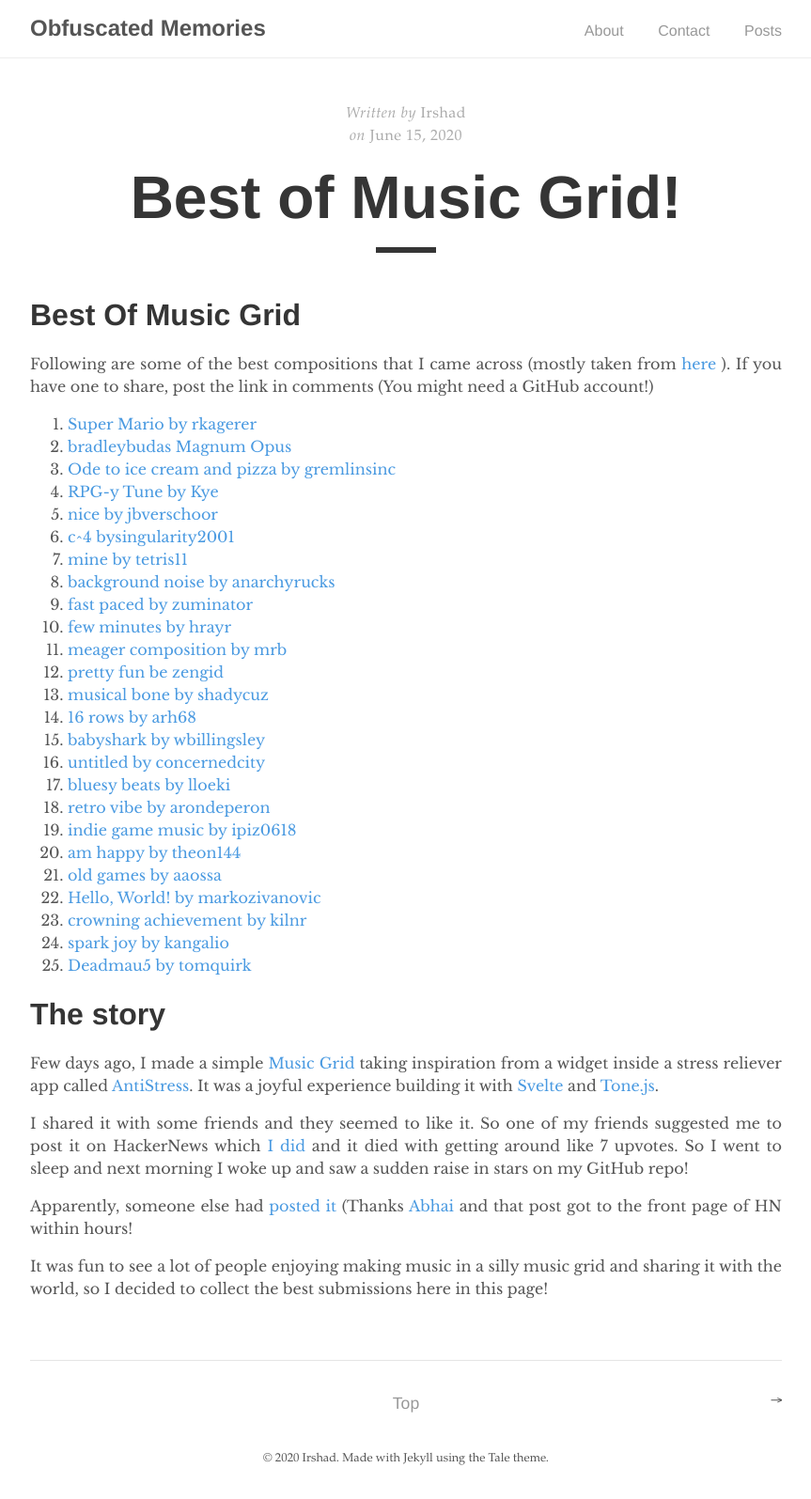
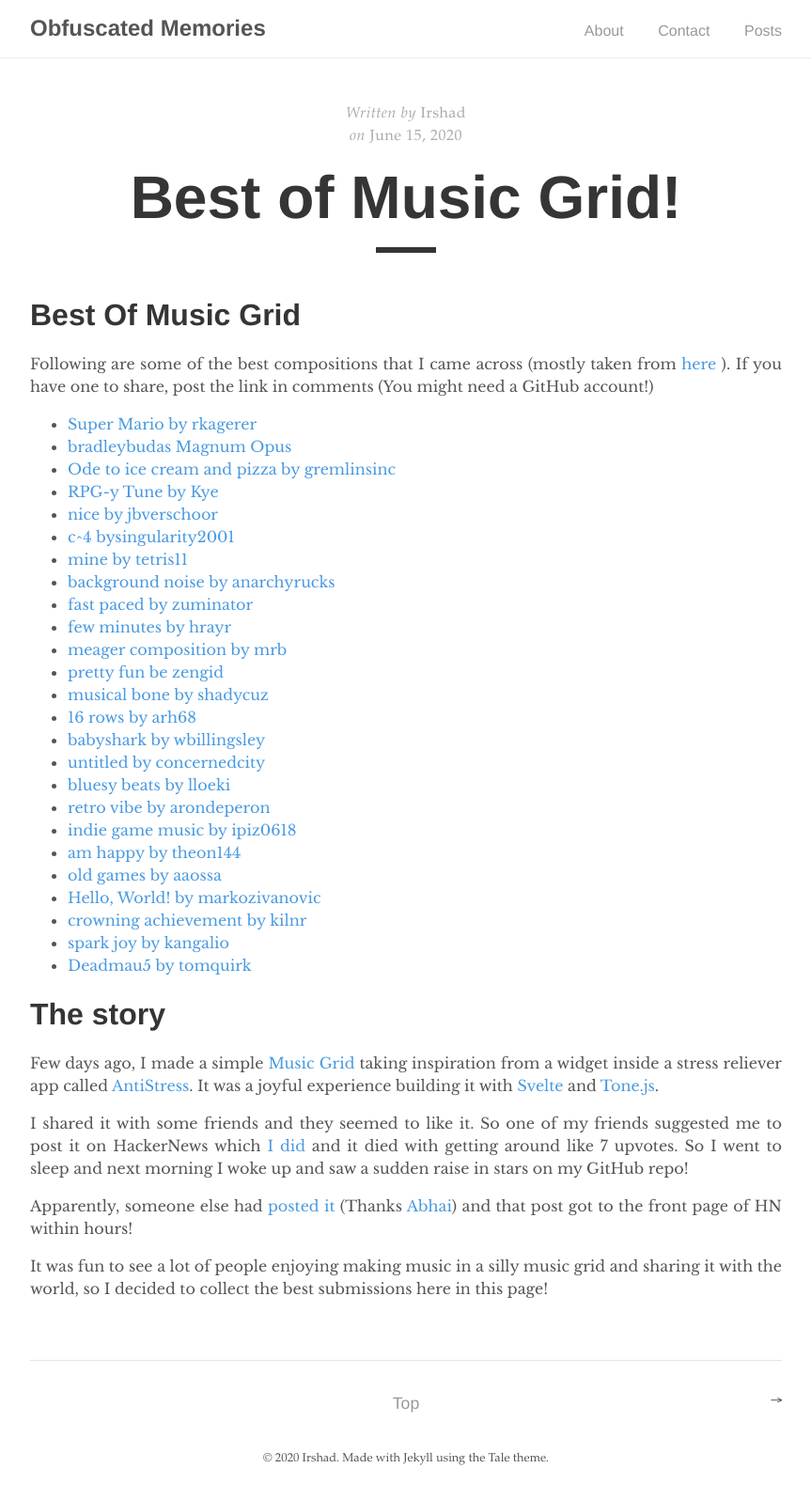
Before and after one commit to irshadshalu/irshadshalu.github.io, a Jekyll site: the page built from _posts/2020-06-15-best-of-music-grid.md, in a window 1280 px wide. Shown: the whole page at 94% size, without its empty margins (208-1071 px from the left). Built offline with Jekyll 4.4.1, drawn with Linux system fonts in a browser that asks for light colours; comment, search, counter and statistics services are not loaded; some of the changed lines change nothing that is shown.

Commit message:
Changing to bullet points

```diff
--- a/_posts/2020-06-15-best-of-music-grid.md
+++ b/_posts/2020-06-15-best-of-music-grid.md
@@ -9,32 +9,31 @@ categories: music code
 
 Following are some of the best compositions that I came across (mostly taken from [here](https://news.ycombinator.com/item?id=23512297) ).  If you have one to share, post the link in comments (You might need a GitHub account!)
 
-1. [Super Mario by rkagerer](https://music-grid.surge.sh/#0-2048-0-144-1072-0-40-530-0-268-24-0-1048-0-24-2072-0-2048-0-1024-0-0-512-18-0-268-24-0-1048-0-24-2072-0-0-2048-144-1072-0-40-530-0-268-24-0-1048-0-24-24-0-0-0-528-40-64-0-136-0-34-68-0-9-18-0-72-656-0-656-40-0-72-0-144-0-0-544-0-0-272-0-0-36-0-0-0-2304-0-0-0-17-0-1058-2084-0-1058-0-1058-1058-&399)
-2. [bradleybudas Magnum Opus](https://music-grid.surge.sh/#1352-1348-2568-2576-1290-1288-2565-2564-1352-1348-2568-2576-1290-1416-2565-2564-1352-1348-2568-2576-1290-1288-2565-2564-1352-1348-2568-2576-1290-1288-2565-2564-1352-1352-2704-2704-1352-1352-2704-2704-1352-1352-2704-2704-1352-1352-2704-2704-1344-1344-2688-2688-1344-1344-2688-2688-1344-1344-2688-2688-1344-1344-2688-2688-1280-1280-2560-2560-1280-1280-2560-2560-1280-1280-2560-2560-1280-1280-2560-2560-1024-1024-2048-2048-1024-1024-2048-2048-1024-1024-2048-2048-1024-1024-2048-2048-&400)
-3. [Ode to ice cream and pizza by gremlinsinc](https://music-grid.surge.sh/#360-336-168-336-4095-8-330-8-3579-1088-269-1098-328-1074-322-1104-269-322-64-1284-72-80-260-72-1360-4-264-81-1346-4-256-72-2116-258-1224-68-2818-160-592-1056-512-1056-84-648-276-0-1108-2560-192-2560-192-2560-192-2560-192-2560-0-640-128-256-320-512-576-0-1088-128-2184-856-0-1152-1152-512-384-160-1120-1088-640-1408-256-512-512-1024-1088-592-512-336-320-144-128-848-1088-1152-128-832-64-320-1344-256-640-128-&337)
-4. [RPG-y Tune by Kye](https://music-grid.surge.sh/#8-130-0-516-256-136-64-32-16-8-0-32-16-0-16-128-0-32-128-0-8-128-0-32-128-1024-512-256-20-257-32-257-64-257-128-2304-0-2112-32-2064-8-2068-2-2064-4-2064-32-64-256-0-512-640-320-544-16-648-1028-2-256-648-1024-32-512-640-&243)
-5. [nice by jbverschoor](https://music-grid.surge.sh/#1024-1024-1064-320-1024-133-1060-2344-1172-2048-1280-2112-1312-32-1024-2632-&200)
-6. [c^4 bysingularity2001 ](https://music-grid.surge.sh/#2240-304-1032-258-2177-64-1066-64-2069-512-1280-554-2560-512-1109-512-&500)
-7. [mine by tetris11](https://music-grid.surge.sh/#0-33-1024-1024-0-3092-3108-0-176-1024-256-76-0-512-0-0-&200)
-8. [background noise by anarchyrucks](https://music-grid.surge.sh/#2665-3396-2337-1108-2336-1041-2725-1040-2738-3113-&261)
-9. [fast paced by zuminator](https://music-grid.surge.sh/#384-2048-320-2432-0-2624-0-2624-8-2562-1-2058-0-2082-0-2114-0-2176-256-2176-256-2048-0-2560-0-2052-0-2080-0-2112-128-2112-&500)
-10. [few minutes by hrayr](https://music-grid.surge.sh/#16-68-2112-2056-2069-0-1152-1028-1092-2-2176-2176-64-1056-1024-&417)
-11. [meager composition by mrb](https://music-grid.surge.sh/#320-512-320-512-128-320-160-336-168-324-160-1-&309)
-12. [pretty fun be zengid](https://music-grid.surge.sh/#2066-1032-516-258-640-1093-2080-1088-648-256-512-1188-&200)
-13. [musical bone by shadycuz](https://music-grid.surge.sh/#16-128-0-8-256-32-1024-128-0-1024-&200)
-14. [16 rows by arh68](https://music-grid.surge.sh/#1088-260-672-1024-9-258-4-72-16-32-68-160-256-545-1024-2576-&200)
-15. [babyshark by wbillingsley](https://music-grid.surge.sh/#584-584-288-144-72-544-32-544-2050-2050-512-256-256-264-328-328-&200)
-16. [untitled by concernedcity](https://music-grid.surge.sh/#1184-1104-1280-2048-1344-512-512-528-1280-2048-1284-1024-1280-2050-1280-1056-2372-2048-1312-1152-1096-2192-1188-1090-2084-2112-1153-1090-1281-2064-1032-1060-2114-2049-1056-1152-1032-2064-1060-1026-2052-2048-1153-1026-1313-2056-1040-1060-2114-2048-1056-1152-1032-2064-1060-1026-2564-2048-641-2-&246)
-17. [bluesy beats by lloeki](https://music-grid.surge.sh/#644-8-2304-660-0-2372-672-14-1280-2192-2-1312-2192-8-1280-&324)
-18. [retro vibe by arondeperon](https://music-grid.surge.sh/#392-0-392-1024-1-64-1056-1-64-1056-0-1-1024-64-32-1024-&200)
-19. [indie game music by ipiz0618](https://music-grid.surge.sh/#68-270-0-24-64-152-226-0-194-784-0-1024-848-128-848-0-2304-832-1024-2048-1856-2048-832-1024-512-2176-32-48-0-80-8-516-2344-306-128-53-728-8-676-368-352-&296)
-20. [am happy by theon144](https://music-grid.surge.sh/#4-2048-8-2114-2-2370-2-2112-321-2560-5-2048-9-2096-45-2048-&200)
-21. [old games by aaossa](https://music-grid.surge.sh/#768-3092-768-3840-320-3092-320-3392-48-3078-48-3120-384-3078-384-3456-&353)
-22. [Hello, World! by
-markozivanovic ](https://music-grid.surge.sh/#4030-524-4030-0-4030-2722-2750-0-4030-172-186-0-4030-130-130-0-4030-2210-3996-0-&320)
-23. [crowning achievement by kilnr](https://music-grid.surge.sh/#2050-8-256-128-2112-32-72-36-2048-512-1026-513-2312-132-258-1-2114-136-32-64-2064-32-72-4-2064-32-66-33-2120-132-2-129-2306-136-64-32-2112-0-8-4-2048-0-2-1-2056-4-2-1-2050-8-0-0-2048-0-8-4-2048-0-2-1-2056-4-2-1-&200)
-24. [spark joy by kangalio](https://music-grid.surge.sh/#512-1024-0-2376-132-16-8-1188-64-32-16-2376-36-16-8-1188-64-16-8-164-2624-0-0-1320-2624-0-0-2625-1312-0-0-1320-&261)
-25. [Deadmau5 by tomquirk](https://music-grid.surge.sh/#192-16-1024-1024-1-160-192-128-128-128-0-544-0-2056-64-128-&248)
+* [Super Mario by rkagerer](https://music-grid.surge.sh/#0-2048-0-144-1072-0-40-530-0-268-24-0-1048-0-24-2072-0-2048-0-1024-0-0-512-18-0-268-24-0-1048-0-24-2072-0-0-2048-144-1072-0-40-530-0-268-24-0-1048-0-24-24-0-0-0-528-40-64-0-136-0-34-68-0-9-18-0-72-656-0-656-40-0-72-0-144-0-0-544-0-0-272-0-0-36-0-0-0-2304-0-0-0-17-0-1058-2084-0-1058-0-1058-1058-&399)
+* [bradleybudas Magnum Opus](https://music-grid.surge.sh/#1352-1348-2568-2576-1290-1288-2565-2564-1352-1348-2568-2576-1290-1416-2565-2564-1352-1348-2568-2576-1290-1288-2565-2564-1352-1348-2568-2576-1290-1288-2565-2564-1352-1352-2704-2704-1352-1352-2704-2704-1352-1352-2704-2704-1352-1352-2704-2704-1344-1344-2688-2688-1344-1344-2688-2688-1344-1344-2688-2688-1344-1344-2688-2688-1280-1280-2560-2560-1280-1280-2560-2560-1280-1280-2560-2560-1280-1280-2560-2560-1024-1024-2048-2048-1024-1024-2048-2048-1024-1024-2048-2048-1024-1024-2048-2048-&400)
+* [Ode to ice cream and pizza by gremlinsinc](https://music-grid.surge.sh/#360-336-168-336-4095-8-330-8-3579-1088-269-1098-328-1074-322-1104-269-322-64-1284-72-80-260-72-1360-4-264-81-1346-4-256-72-2116-258-1224-68-2818-160-592-1056-512-1056-84-648-276-0-1108-2560-192-2560-192-2560-192-2560-192-2560-0-640-128-256-320-512-576-0-1088-128-2184-856-0-1152-1152-512-384-160-1120-1088-640-1408-256-512-512-1024-1088-592-512-336-320-144-128-848-1088-1152-128-832-64-320-1344-256-640-128-&337)
+* [RPG-y Tune by Kye](https://music-grid.surge.sh/#8-130-0-516-256-136-64-32-16-8-0-32-16-0-16-128-0-32-128-0-8-128-0-32-128-1024-512-256-20-257-32-257-64-257-128-2304-0-2112-32-2064-8-2068-2-2064-4-2064-32-64-256-0-512-640-320-544-16-648-1028-2-256-648-1024-32-512-640-&243)
+* [nice by jbverschoor](https://music-grid.surge.sh/#1024-1024-1064-320-1024-133-1060-2344-1172-2048-1280-2112-1312-32-1024-2632-&200)
+* [c^4 bysingularity2001 ](https://music-grid.surge.sh/#2240-304-1032-258-2177-64-1066-64-2069-512-1280-554-2560-512-1109-512-&500)
+* [mine by tetris11](https://music-grid.surge.sh/#0-33-1024-1024-0-3092-3108-0-176-1024-256-76-0-512-0-0-&200)
+* [background noise by anarchyrucks](https://music-grid.surge.sh/#2665-3396-2337-1108-2336-1041-2725-1040-2738-3113-&261)
+* [fast paced by zuminator](https://music-grid.surge.sh/#384-2048-320-2432-0-2624-0-2624-8-2562-1-2058-0-2082-0-2114-0-2176-256-2176-256-2048-0-2560-0-2052-0-2080-0-2112-128-2112-&500)
+* [few minutes by hrayr](https://music-grid.surge.sh/#16-68-2112-2056-2069-0-1152-1028-1092-2-2176-2176-64-1056-1024-&417)
+* [meager composition by mrb](https://music-grid.surge.sh/#320-512-320-512-128-320-160-336-168-324-160-1-&309)
+* [pretty fun be zengid](https://music-grid.surge.sh/#2066-1032-516-258-640-1093-2080-1088-648-256-512-1188-&200)
+* [musical bone by shadycuz](https://music-grid.surge.sh/#16-128-0-8-256-32-1024-128-0-1024-&200)
+* [16 rows by arh68](https://music-grid.surge.sh/#1088-260-672-1024-9-258-4-72-16-32-68-160-256-545-1024-2576-&200)
+* [babyshark by wbillingsley](https://music-grid.surge.sh/#584-584-288-144-72-544-32-544-2050-2050-512-256-256-264-328-328-&200)
+* [untitled by concernedcity](https://music-grid.surge.sh/#1184-1104-1280-2048-1344-512-512-528-1280-2048-1284-1024-1280-2050-1280-1056-2372-2048-1312-1152-1096-2192-1188-1090-2084-2112-1153-1090-1281-2064-1032-1060-2114-2049-1056-1152-1032-2064-1060-1026-2052-2048-1153-1026-1313-2056-1040-1060-2114-2048-1056-1152-1032-2064-1060-1026-2564-2048-641-2-&246)
+* [bluesy beats by lloeki](https://music-grid.surge.sh/#644-8-2304-660-0-2372-672-14-1280-2192-2-1312-2192-8-1280-&324)
+* [retro vibe by arondeperon](https://music-grid.surge.sh/#392-0-392-1024-1-64-1056-1-64-1056-0-1-1024-64-32-1024-&200)
+* [indie game music by ipiz0618](https://music-grid.surge.sh/#68-270-0-24-64-152-226-0-194-784-0-1024-848-128-848-0-2304-832-1024-2048-1856-2048-832-1024-512-2176-32-48-0-80-8-516-2344-306-128-53-728-8-676-368-352-&296)
+* [am happy by theon144](https://music-grid.surge.sh/#4-2048-8-2114-2-2370-2-2112-321-2560-5-2048-9-2096-45-2048-&200)
+* [old games by aaossa](https://music-grid.surge.sh/#768-3092-768-3840-320-3092-320-3392-48-3078-48-3120-384-3078-384-3456-&353)
+* [Hello, World! by markozivanovic](https://music-grid.surge.sh/#4030-524-4030-0-4030-2722-2750-0-4030-172-186-0-4030-130-130-0-4030-2210-3996-0-&320)
+* [crowning achievement by kilnr](https://music-grid.surge.sh/#2050-8-256-128-2112-32-72-36-2048-512-1026-513-2312-132-258-1-2114-136-32-64-2064-32-72-4-2064-32-66-33-2120-132-2-129-2306-136-64-32-2112-0-8-4-2048-0-2-1-2056-4-2-1-2050-8-0-0-2048-0-8-4-2048-0-2-1-2056-4-2-1-&200)
+* [spark joy by kangalio](https://music-grid.surge.sh/#512-1024-0-2376-132-16-8-1188-64-32-16-2376-36-16-8-1188-64-16-8-164-2624-0-0-1320-2624-0-0-2625-1312-0-0-1320-&261)
+* [Deadmau5 by tomquirk](https://music-grid.surge.sh/#192-16-1024-1024-1-160-192-128-128-128-0-544-0-2056-64-128-&248)
 
 
 
@@ -49,6 +48,6 @@ Few days ago, I made a simple [Music Grid](https://music-grid.surge.sh) taking i
 I shared it with some friends and they seemed to like it. So one of my friends suggested me to post it on HackerNews which [I did](https://news.ycombinator.com/item?id=23508667) and it died with getting around like 7 upvotes. So I went to sleep and next morning I woke up and saw a sudden raise in stars on my GitHub repo!
 
 
-Apparently, someone else had [posted it](https://news.ycombinator.com/item?id=23512297) (Thanks [Abhai](https://twitter.com/abhai_kollara/status/1272099666520231937?s=20) and that post got to the front page of HN within hours!
+Apparently, someone else had [posted it](https://news.ycombinator.com/item?id=23512297) (Thanks [Abhai](https://twitter.com/abhai_kollara/status/1272099666520231937?s=20)) and that post got to the front page of HN within hours!
 
 It was fun to see a lot of people enjoying making music in a silly music grid and sharing it with the world, so I decided to collect the best submissions here in this page!
```
